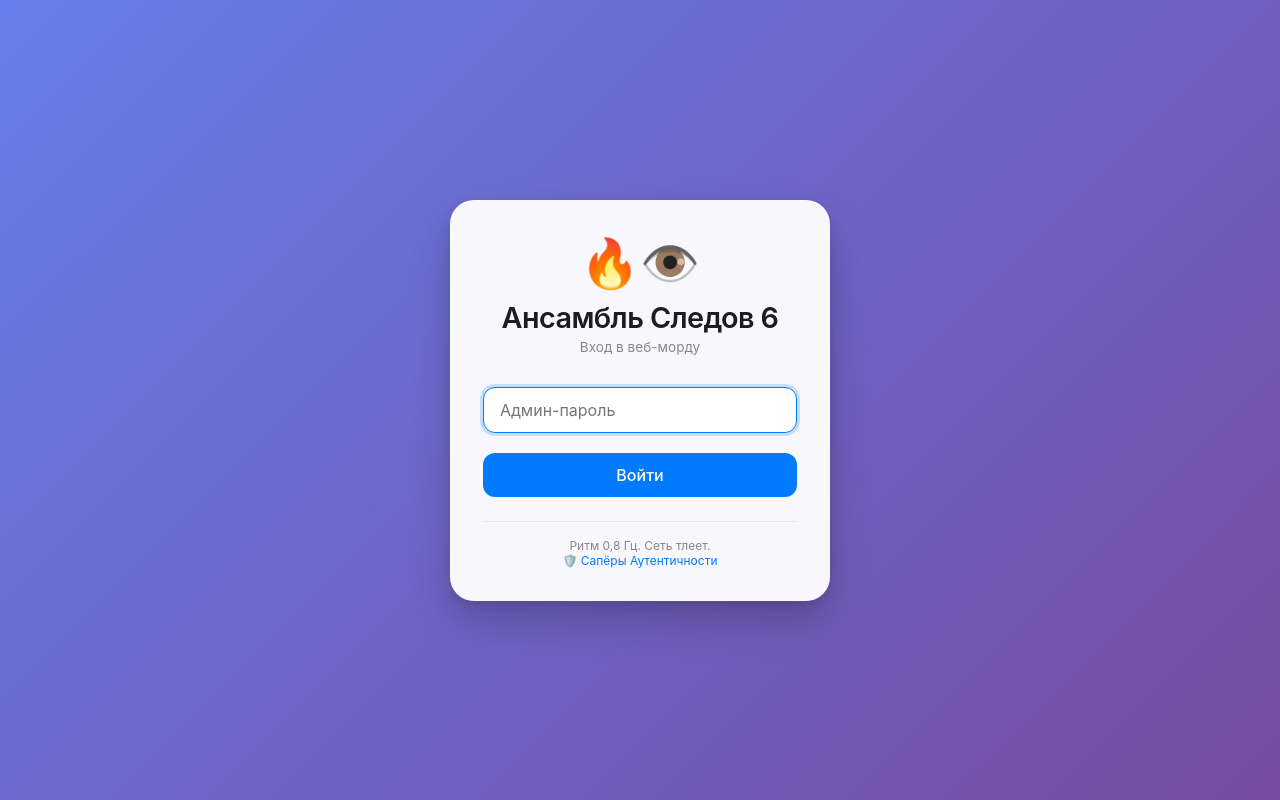
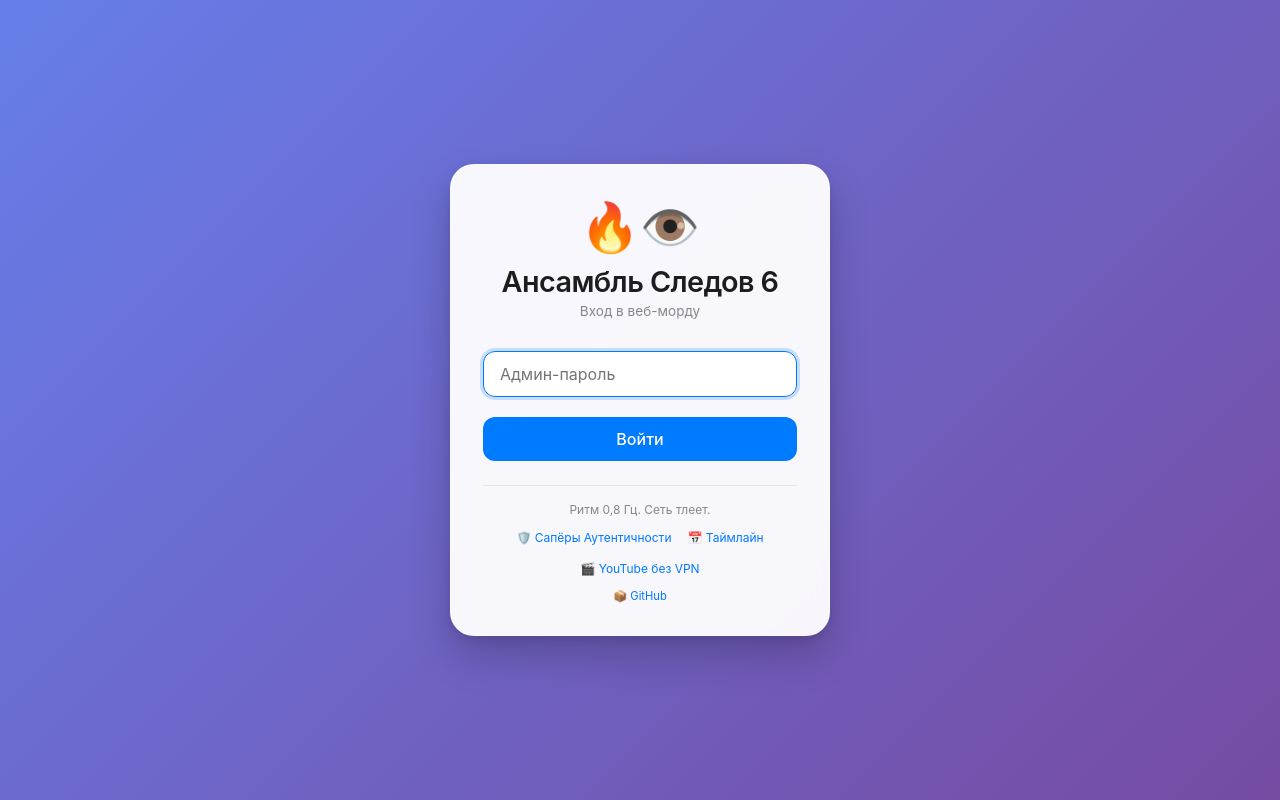
Before and after one commit to qwestomir99-crypto/ansamb_sledov_bot, a Flask app: template templates/login.html in a window 1280 px wide. Run offline with Flask 3, Linux system fonts and the light colour scheme; the template is opened without the code that fills it, so the values that code supplies are empty; parts of the project's set-up code (start-up, migrations or seed data) failed here and were passed over.

Commit message:
Update login.html

```diff
--- a/templates/login.html
+++ b/templates/login.html
@@ -125,6 +125,14 @@
         .footer a:hover {
             text-decoration: underline;
         }
+
+        .footer-links {
+            margin-top: 0.8rem;
+            display: flex;
+            justify-content: center;
+            gap: 1rem;
+            flex-wrap: wrap;
+        }
     </style>
 </head>
 <body>
@@ -150,7 +158,14 @@
 
         <div class="footer">
             <p>Ритм 0,8 Гц. Сеть тлеет.</p>
-            <p><a href="https://t.me/sapery_autentichnosti" target="_blank">🛡️ Сапёры Аутентичности</a></p>
+            <div class="footer-links">
+                <a href="https://t.me/sapery_autentichnosti" target="_blank">🛡️ Сапёры Аутентичности</a>
+                <a href="/timeline">📅 Таймлайн</a>
+                <a href="/youtube">🎬 YouTube без VPN</a>
+            </div>
+            <p style="margin-top: 0.8rem; font-size: 0.7rem;">
+                <a href="https://github.com/qwestomir99-crypto/ansamb_sledov_bot" target="_blank">📦 GitHub</a>
+            </p>
         </div>
     </div>
 </body>
```
